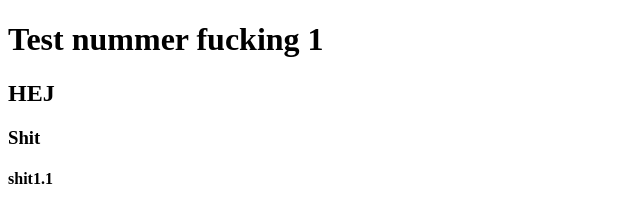
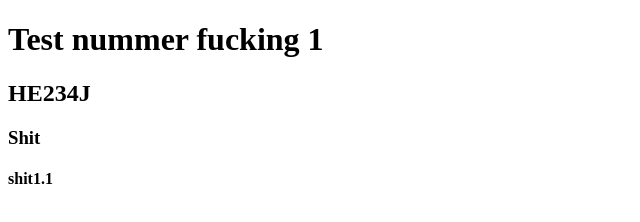
Before and after one commit to LasseH11/TestNicklasOgLasse, a plain HTML site: page Index.html in a window 1280 px wide. Shown: the full height of the page, 0-640 px from the left. Drawn offline with Linux system fonts and the light colour scheme.

Commit message:
version 4

```diff
--- a/Index.html
+++ b/Index.html
@@ -7,7 +7,7 @@
 <body>
     <h1>Test nummer fucking 1</h1>
 
-    <h2>HEJ</h2>
+    <h2>HE234J</h2>
     <h3>Shit</h3>
 <h4>shit1.1</h4>
 </body>
```
